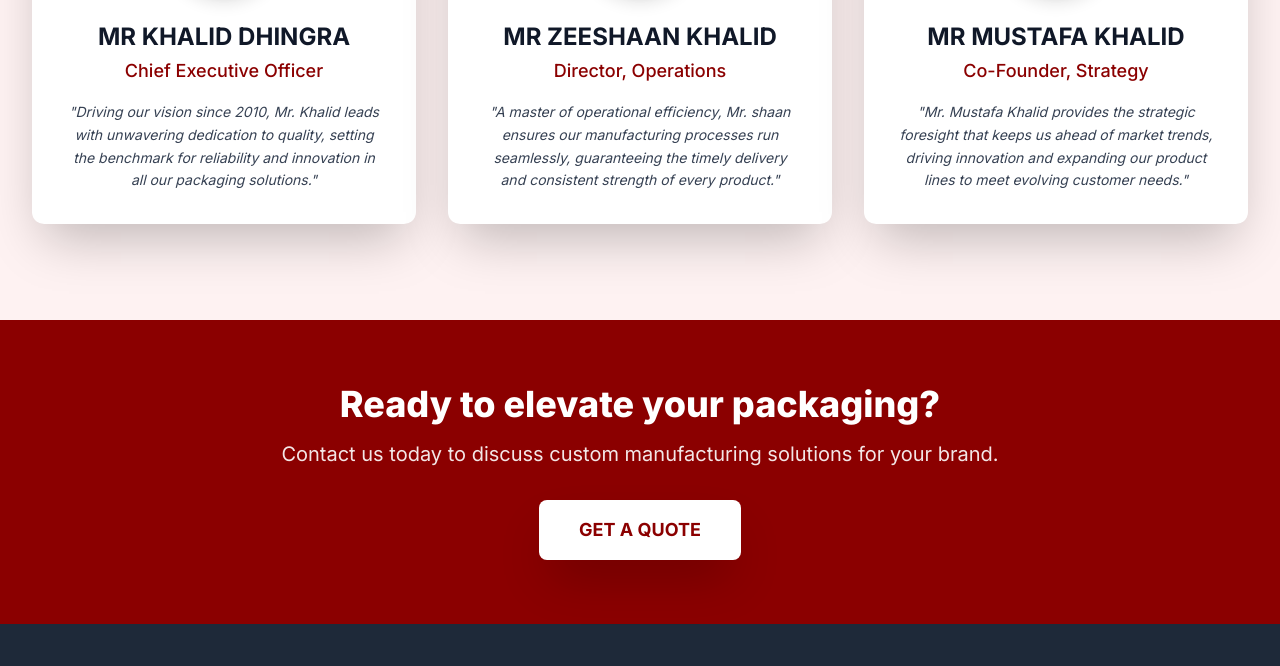
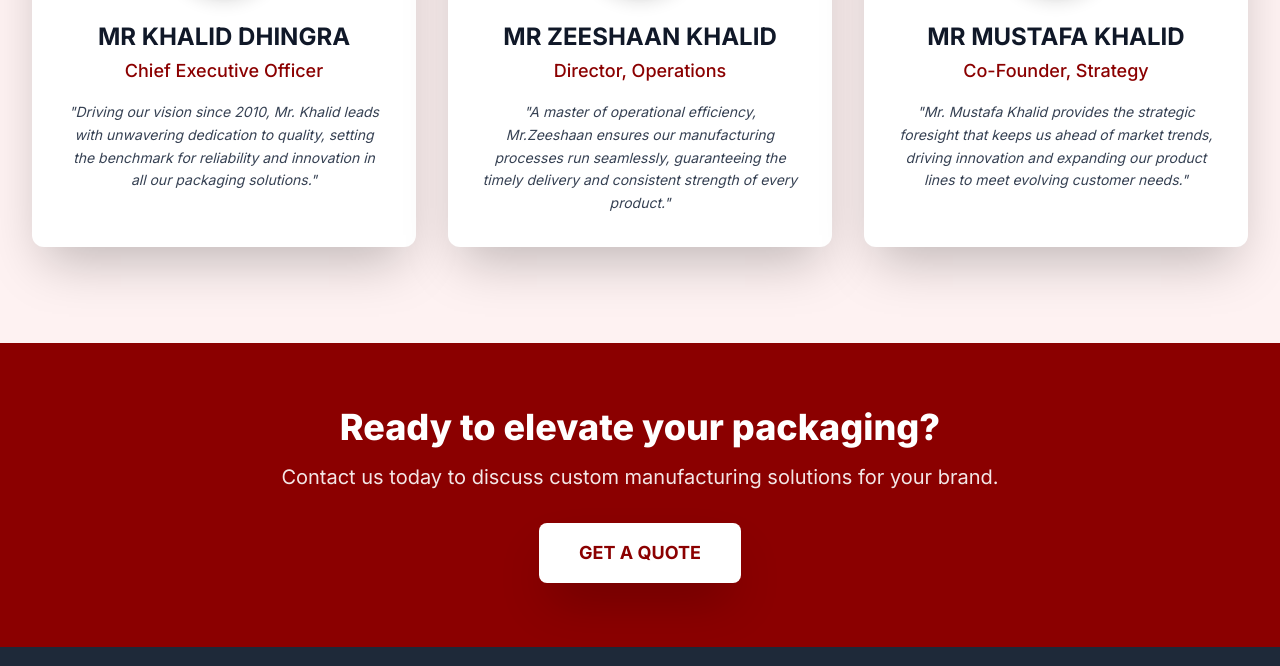
Before and after one commit to mustafakhalid2/MUSTAFA-IMPEX, a website: page index.html in a window 1280 px wide. Shown: the part 2319-2985 px from the top of the page. Drawn offline with Linux system fonts and the light colour scheme.

Commit message:
Update index.html

```diff
--- a/index.html
+++ b/index.html
@@ -204,7 +204,7 @@
                     <h3 class="text-2xl font-bold text-gray-900 mb-1">MR ZEESHAAN KHALID</h3>
                     <p class="text-lg text-primary font-medium mb-4">Director, Operations</p>
                     <p class="text-gray-700 text-sm leading-relaxed italic">
-                        "A master of operational efficiency, Mr. shaan ensures our manufacturing processes run seamlessly, guaranteeing the timely delivery and consistent strength of every product."
+                        "A master of operational efficiency, Mr.Zeeshaan ensures our manufacturing processes run seamlessly, guaranteeing the timely delivery and consistent strength of every product."
                     </p>
                 </div>
 
```
